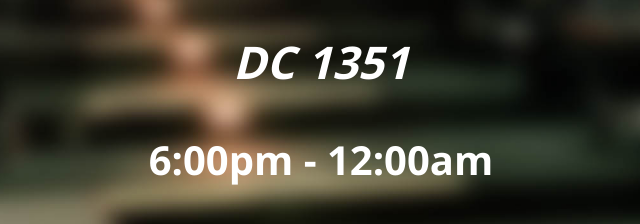
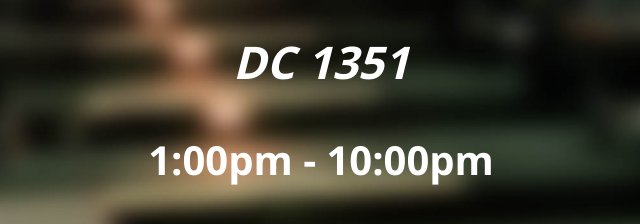
Before and after one commit to TerribleHack/terriblehack, a plain HTML site: page index.html in a window 1280 px wide. Shown: the part 980-1204 px from the top of the page, 319-959 px from the left. Drawn offline with nearby package versions, Linux system fonts and the light colour scheme.

Commit message:
Time update

```diff
--- a/index.html
+++ b/index.html
@@ -15,7 +15,7 @@
             <div class="wrapper">
                 <h2 class="blink terrible">Saturday, March 21, 2015</h2>
                 <h2 class="secondary">DC 1351</h2>
-                <h3>6:00pm - 12:00am</h3>
+                <h3>1:00pm - 10:00pm</h3>
             </div>
             <div class="half">
                 <div class="wrapper">
```
